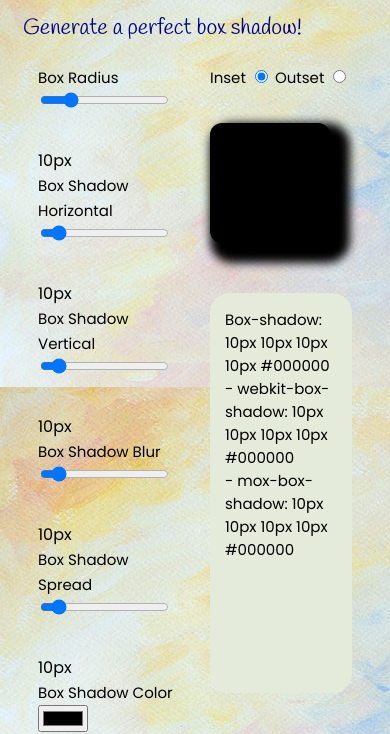
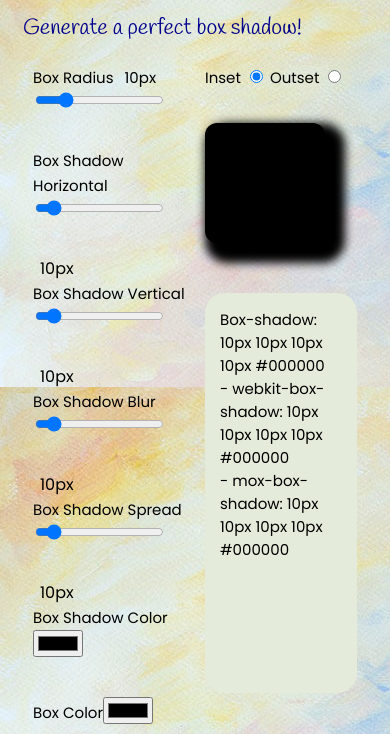
Before and after one commit to aidanakmatova13/box-shadow-generator, a plain HTML site: page index.html in a window 390 px wide. Shown: the part 147-881 px from the top of the page. Drawn offline with Linux system fonts and the light colour scheme.

Commit message:
fix adaptive

```diff
--- a/css/media.css
+++ b/css/media.css
@@ -1,6 +1,9 @@
 @media (max-width: 1400px) {
     .container{
         max-width: 1170px;
+    }
+    .outMobile{
+        display: unset;
     }
 }
 @media (max-width: 1200px) {
@@ -39,6 +42,9 @@
     .container{
         max-width: 400px;
     }
+    .col-6{
+        padding: 0 10px;
+    }
     body{
         background: url("../images/p-448-pai-208.jpg");
     }
@@ -64,6 +70,12 @@
         padding: 15px;
         font-size: 15px;
     }
+    .outValue{
+        margin-left: 7px;
+    }
+    .outTablet{
+        display: unset;
+    }
 }
 @media  (max-width: 360px){
     .container{
--- a/index.html
+++ b/index.html
@@ -16,8 +16,8 @@
     <p class="desc">Generate a perfect box shadow!</p>
     <div class="row">
         <div class="col-6">
-        <div><label>Box Radius<input type="range" class = 'border-radius' max="50" value="10"></label>
-            <div class="outValue borRadiusOut"></div></div>
+        <div><label>Box Radius <div class="outMobile outValue borRadiusOut"></div><input type="range" class = 'border-radius' max="50" value="10"></label>
+            <div class="outTablet outValue borRadiusOut"></div></div>
         <div><label>Box Shadow Horizontal<input type="range" class = 'offsetX' value="10"></label>
             <div class="outValue offsetXOut"></div></div>
         <div><label>Box Shadow Vertical<input type="range" class = 'offsetY' value="10"></label>
```
